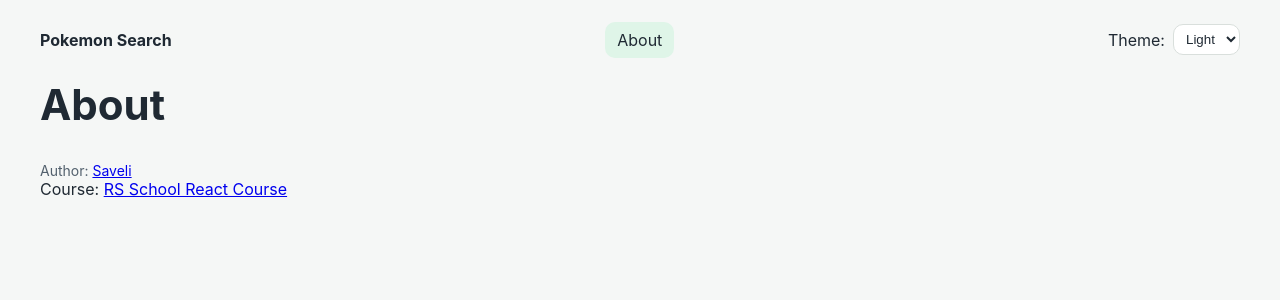
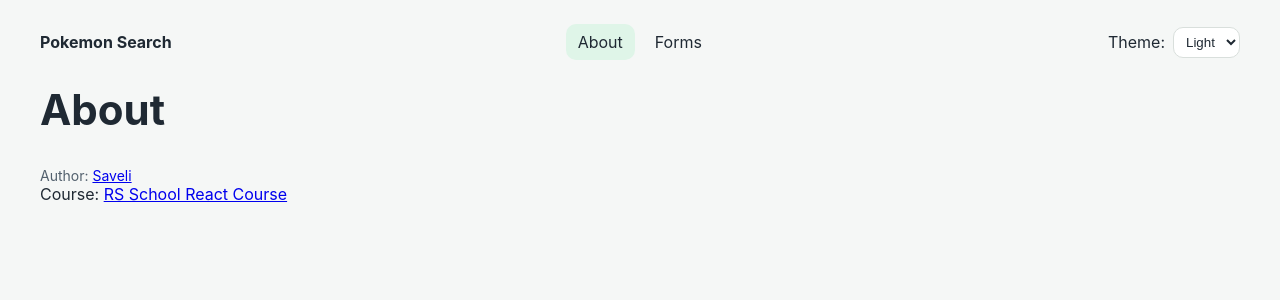
Before and after one commit to Save1i/rs-class-components, a React (Vite) app: page /about in a window 1280 px wide. Shown: the top 300 px of the page. Built offline with nearby package versions, Linux system fonts and the light colour scheme.

Commit message:
add: link ti form page

```diff
--- a/src/App.tsx
+++ b/src/App.tsx
@@ -3,6 +3,7 @@ import { Link, NavLink, Route, Routes } from 'react-router-dom';
 import ErrorBoundary from './components/ErrorBoundary';
 import Main from './components/Main';
 import AboutPage from './components/pages/AboutPage';
+import FormsPage from './components/pages/FormsPage';
 import NotFoundPage from './components/pages/NotFoundPage';
 import { useTheme } from './context/ThemeContext';
 
@@ -17,9 +18,12 @@ function App() {
             <Link className="logo" to="/">
               Pokemon Search
             </Link>
-            <nav>
+            <nav className="nav">
               <NavLink className="link" to="/about">
                 About
+              </NavLink>
+              <NavLink className="link" to="/forms">
+                Forms
               </NavLink>
             </nav>
             <label className="theme-controler">
@@ -40,6 +44,7 @@ function App() {
               <Route path="pokemon/:detailsId" element={<Main.Details />} />
             </Route>
             <Route path="/about" element={<AboutPage />} />
+            <Route path="/forms" element={<FormsPage />} />
             <Route path="*" element={<NotFoundPage />} />
           </Routes>
         </div>
```
